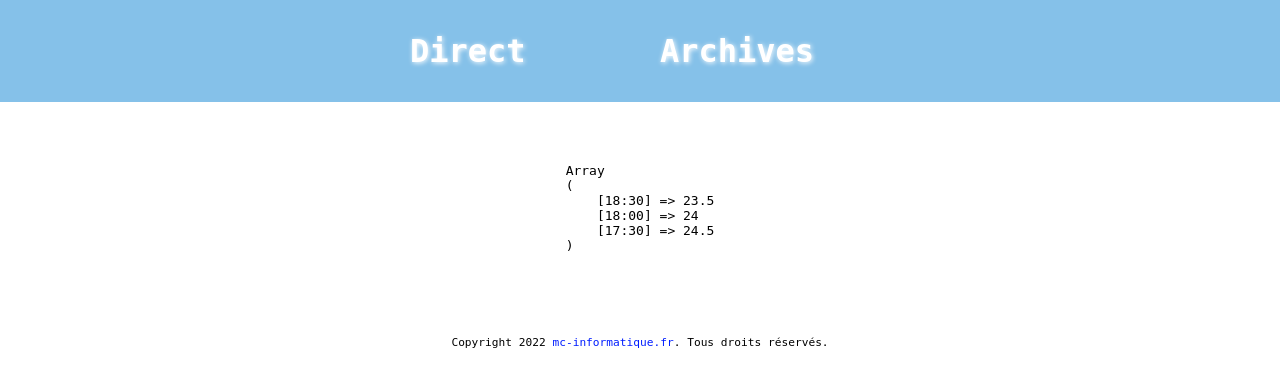
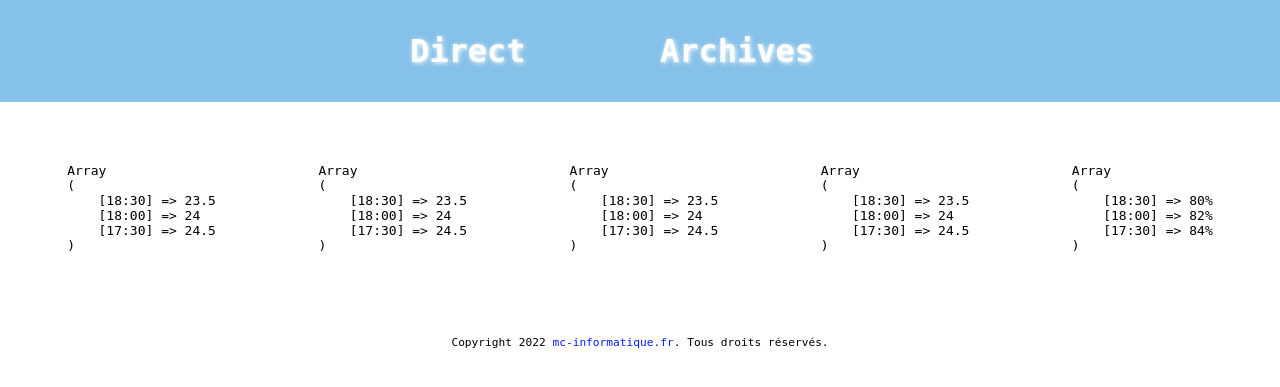
Before and after one commit to Acem31/capteurs_mcinfo, a PHP site: page /archives.php in a window 1280 px wide. Shown: the top 387 px of the page. Run offline with PHP 8.4, Linux system fonts and the light colour scheme.

Commit message:
Update archives.php

```diff
--- a/archives.php
+++ b/archives.php
@@ -26,6 +26,46 @@
 				echo '</pre>';
 				?>
 		</div>
+			<div class="capt">
+			<?php
+				$record["18:30"] = '23.5';
+				$record["18:00"] = '24';
+				$record["17:30"] = '24.5';
+				echo '<pre>';
+				print_r($record);
+				echo '</pre>';
+				?>
+		</div>
+			<div class="capt">
+			<?php
+				$record["18:30"] = '23.5';
+				$record["18:00"] = '24';
+				$record["17:30"] = '24.5';
+				echo '<pre>';
+				print_r($record);
+				echo '</pre>';
+				?>
+		</div>
+			<div class="capt">
+			<?php
+				$record["18:30"] = '23.5';
+				$record["18:00"] = '24';
+				$record["17:30"] = '24.5';
+				echo '<pre>';
+				print_r($record);
+				echo '</pre>';
+				?>
+		</div>
+			<div class="capt">
+			<?php
+				$record["18:30"] = '80%';
+				$record["18:00"] = '82%';
+				$record["17:30"] = '84%';
+				echo '<pre>';
+				print_r($record);
+				echo '</pre>';
+				?>
+		</div>
 
 		</div>
 	</div>
```
